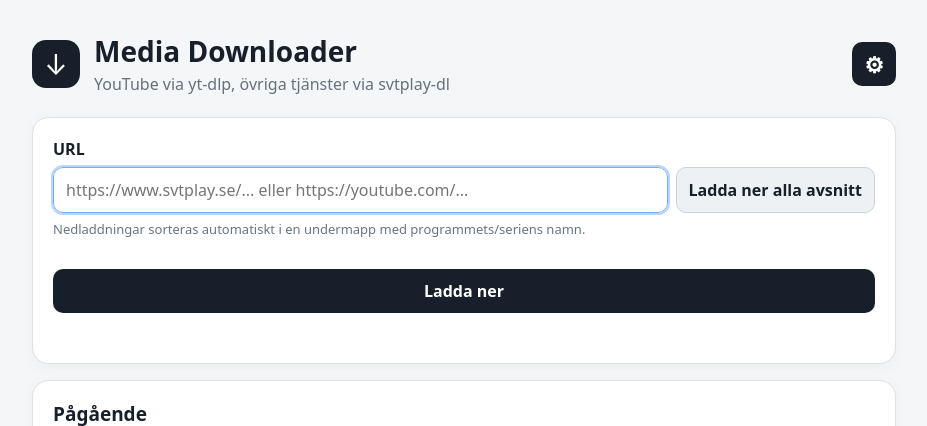
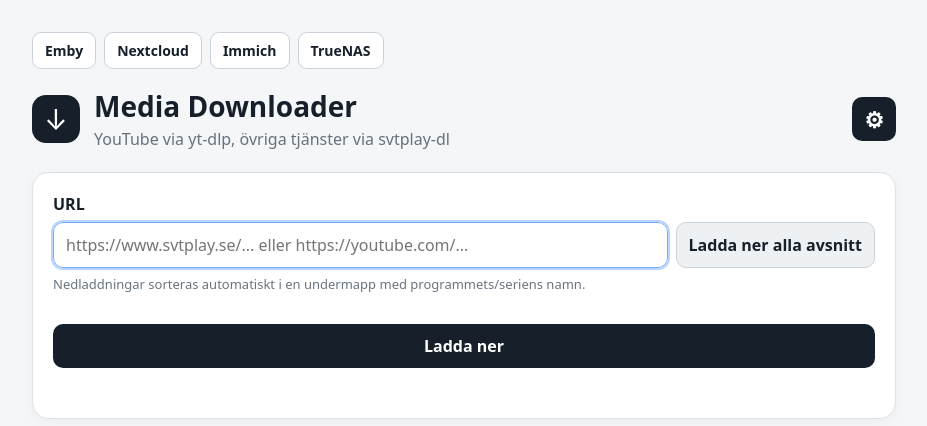
Before and after one commit to OlleLutten/media-downloader, a Flask app: page / in a window 1280 px wide. Shown: the top 426 px of the page, without its empty margins (176-1103 px from the left). Run offline with Flask 3, Linux system fonts and the light colour scheme; data that the repository does not hold is empty; parts of the project's set-up code (start-up, migrations or seed data) failed here and were passed over; some libraries are stand-ins or nearby versions.

Commit message:
Add files via upload

```diff
--- a/app.py
+++ b/app.py
@@ -459,16 +459,13 @@
             if thumbnail:
                 common += ["--thumbnail"]
 
-            if all_last > 0:
-                # Do not rely on svtplay-dl's --all-last implementation here.
-                # Enumerate episode URLs explicitly, newest first, then download
-                # exactly the requested number of URLs. This avoids cases where
-                # --all-last is ignored by a service-specific series-page parser.
-                # svtplay-dl's TV4 adapter gets episodes from the API in ASC
-                # order and reverses that list internally by default. Passing
-                # --reverse disables that internal reversal, which would make
-                # [:all_last] select the OLDEST episodes on TV4. SVT needs the
-                # explicit reverse flag with the current enumeration behavior.
+            if effective_all_episodes:
+                # Download series episodes one-by-one instead of using
+                # svtplay-dl's native --all-episodes mode. This is important
+                # for SVT thumbnails: --thumbnail works reliably for an
+                # individual episode, while bulk mode can omit thumbnails.
+                # It also lets us keep the exact same behavior for "latest N"
+                # and "all episodes".
                 host = re.sub(r"^www\.", "", re.split(r"/", url.split("://", 1)[-1])[0].lower())
                 is_tv4 = host == "tv4play.se" or host.endswith(".tv4play.se") or host == "tv4.se" or host.endswith(".tv4.se")
                 enum_cmd = ["svtplay-dl", "--all-episodes", "--get-only-episode-url"]
@@ -481,7 +478,10 @@
                 enum_cmd.append(url)
                 display_enum = shlex.join(enum_cmd).replace(tv4_token, "***REDACTED***") if tv4_token else shlex.join(enum_cmd)
                 _append_job_log(job_id, f"Urvalskommando: {display_enum}")
-                _append_job_log(job_id, f"Hämtar episodlistan för att välja exakt senaste {all_last} avsnitt…")
+                if all_last > 0:
+                    _append_job_log(job_id, f"Hämtar episodlistan för att välja exakt senaste {all_last} avsnitt…")
+                else:
+                    _append_job_log(job_id, "Hämtar episodlistan för att ladda ner alla avsnitt…")
 
                 enum_proc = subprocess.Popen(
                     enum_cmd, stdout=subprocess.PIPE, stderr=subprocess.STDOUT,
@@ -506,8 +506,11 @@
                         f"Kunde inte hämta episodlistan (kod {enum_code}). Hittade {len(episode_urls)} episod-URL:er."
                     )
 
-                selected = episode_urls[:all_last]
-                _append_job_log(job_id, f"Hittade {len(episode_urls)} avsnitt. Väljer exakt {len(selected)} senaste:")
+                selected = episode_urls[:all_last] if all_last > 0 else episode_urls
+                if all_last > 0:
+                    _append_job_log(job_id, f"Hittade {len(episode_urls)} avsnitt. Väljer exakt {len(selected)} senaste:")
+                else:
+                    _append_job_log(job_id, f"Hittade {len(selected)} avsnitt. Laddar ner alla:")
                 for i, episode_url in enumerate(selected, 1):
                     _append_job_log(job_id, f"  {i}. {episode_url}")
 
@@ -518,36 +521,20 @@
                     display = shlex.join(cmd).replace(tv4_token, "***REDACTED***") if tv4_token else shlex.join(cmd)
                     _append_job_log(job_id, f"Startar avsnitt {index + 1}/{total}")
                     _append_job_log(job_id, f"Kommando: {display}")
-                    # _run_command logs the command too, so temporarily run the
-                    # actual command directly through the helper with redaction
-                    # handled by the log append below.
                     proc = subprocess.Popen(
                         cmd, stdout=subprocess.PIPE, stderr=subprocess.STDOUT,
                         text=True, bufsize=1,
                     )
                     for raw_line in proc.stdout:
-                        line = raw_line.strip()
-                        if not line:
-                            continue
-                        recent_output.append(line)
-                        del recent_output[:-20]
-                        _append_job_log(job_id, line)
-                        _update_job_title_from_line(job_id, line)
-                        p = None
-                        m = re.search(r"(\d+(?:\.\d+)?)%", line)
-                        if m:
-                            p = float(m.group(1))
-                        else:
-                            m = re.search(r"\[(\d+)\s*/\s*(\d+)\]", line)
-                            if m:
-                                cur, tot = int(m.group(1)), int(m.group(2))
-                                if tot:
-                                    p = cur * 100 / tot
-                        with lock:
-                            jobs[job_id]["message"] = line[-500:]
-                            jobs[job_id]["output"] = list(recent_output)
-                            if p is not None:
-                                jobs[job_id]["progress"] = (index + p / 100.0) * 100.0 / total
+                        line = raw_line.rstrip("\n")
+                        if line:
+                            _append_job_log(job_id, line)
+                            recent_output.append(line)
+                            del recent_output[:-20]
+                            _update_job_title_from_line(job_id, line)
+                            with lock:
+                                jobs[job_id]["output"] = list(recent_output)
+                                jobs[job_id]["message"] = line[-500:]
                     code = proc.wait()
                     if is_tv4:
                         moved = _move_tv4_fallback_files_to_program_folder(program_name)
@@ -556,20 +543,6 @@
                     if code != 0:
                         raise RuntimeError(f"Avsnitt {index + 1}/{total} misslyckades (kod {code}).")
 
-            elif effective_all_episodes:
-                cmd = list(common) + ["--all-episodes", url]
-                if include_clips:
-                    cmd += ["--include-clips"]
-                display = shlex.join(cmd).replace(tv4_token, "***REDACTED***") if tv4_token else shlex.join(cmd)
-                _append_job_log(job_id, f"Kommando: {display}")
-                started_ns = time.time_ns()
-                code = _run_command(job_id, cmd, recent_output)
-                if is_tv4_url:
-                    moved = _move_tv4_fallback_files_to_program_folder(program_name)
-                    if moved:
-                        _append_job_log(job_id, f"Flyttade {moved} TV4-fil(er) till mappen {program_name}.")
-                if code != 0:
-                    raise RuntimeError(f"Nedladdningen misslyckades (kod {code}).")
             else:
                 cmd = list(common) + [url]
                 display = shlex.join(cmd).replace(tv4_token, "***REDACTED***") if tv4_token else shlex.join(cmd)
--- a/static/style.css
+++ b/static/style.css
@@ -6,6 +6,17 @@
   color: #17202a;
 }
 .wrap { max-width: 900px; margin: 0 auto; padding: 32px 18px 60px; }
+.quick-links {
+  display:flex; align-items:center; gap:8px; flex-wrap:wrap;
+  margin-bottom:18px;
+}
+.quick-links a {
+  display:inline-block; padding:8px 12px;
+  border:1px solid #cbd2d9; border-radius:9px;
+  background:white; color:#17202a;
+  text-decoration:none; font-weight:650; font-size:14px;
+}
+.quick-links a:hover { background:#eef1f4; }
 .hero { display:flex; align-items:center; gap:14px; margin-bottom:22px; }
 .hero > div:nth-child(2) { flex:1; }
 .icon-button { width:44px; height:44px; margin:0; padding:0; font-size:22px; }
--- a/templates/index.html
+++ b/templates/index.html
@@ -8,6 +8,14 @@
 </head>
 <body>
 <main class="wrap">
+  <!-- Ändra href="#" till dina egna adresser när du vill lägga till fungerande länkar. -->
+  <nav class="quick-links" aria-label="Snabblänkar">
+    <a href="#">Emby</a>
+    <a href="#">Nextcloud</a>
+    <a href="#">Immich</a>
+    <a href="#">TrueNAS</a>
+  </nav>
+
   <section class="hero">
     <div class="logo">↓</div>
     <div>
```
